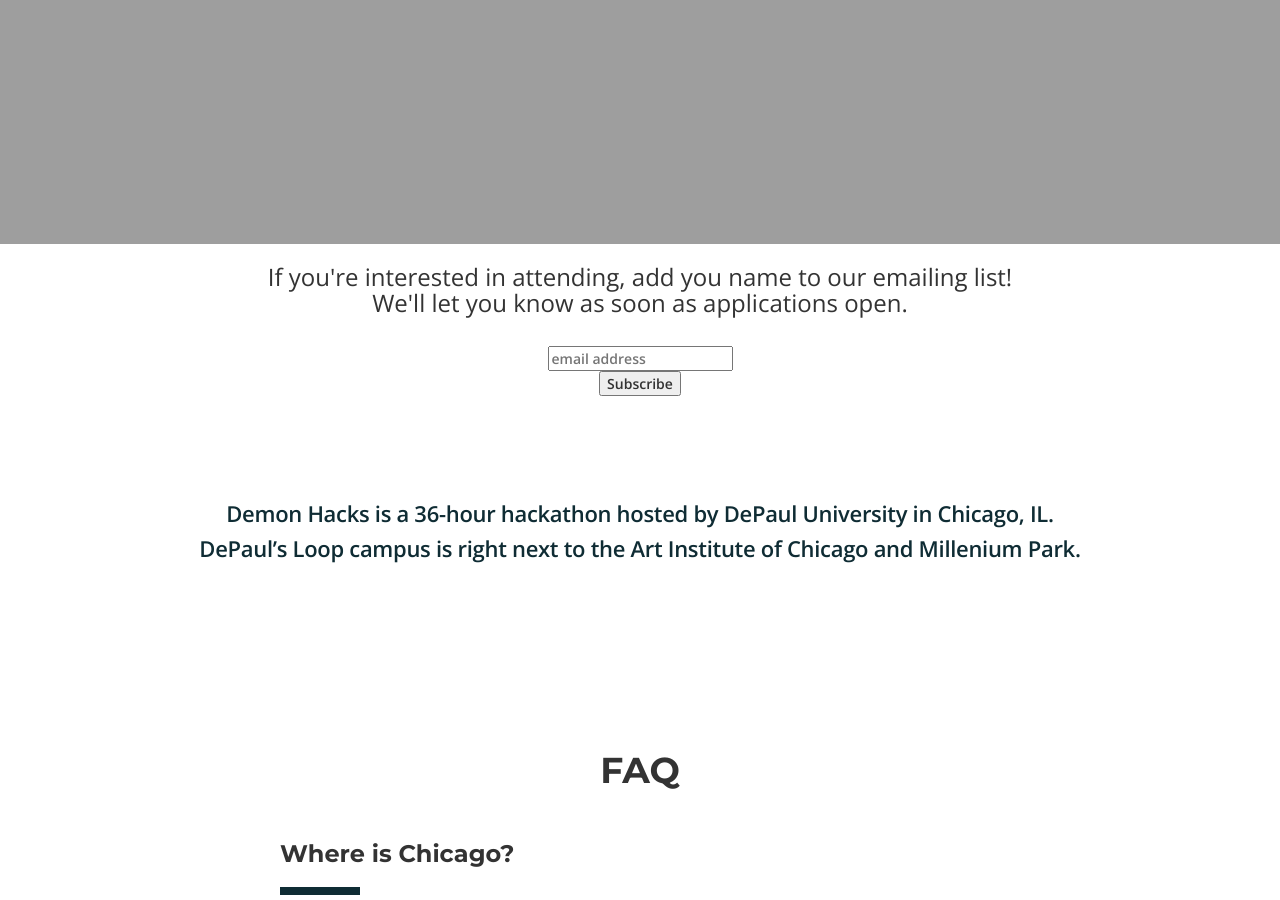
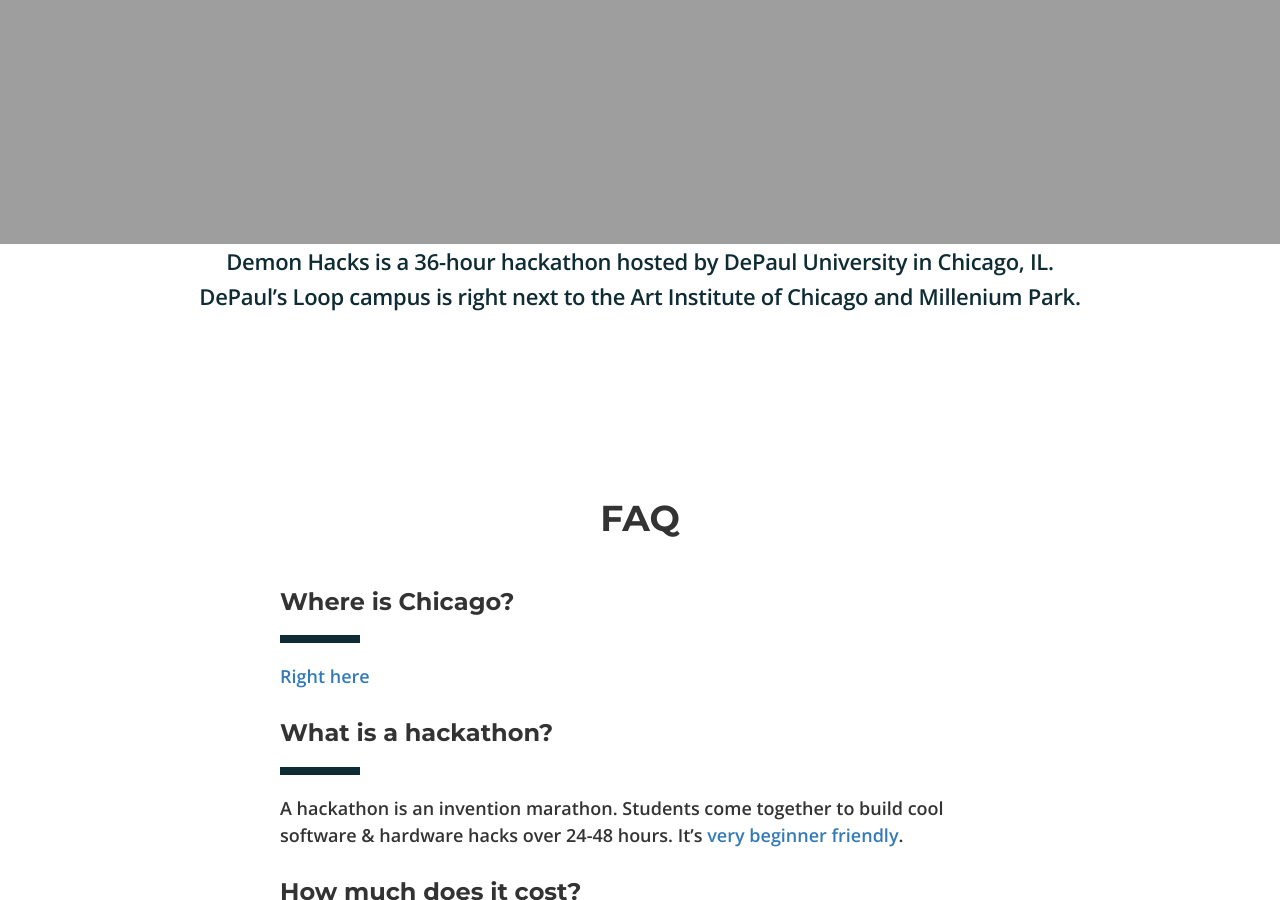
Before and after one commit to eselenic/demonhacks, a Jekyll site: the page built from index.html, in a window 1280 px wide and 900 px high, scrolled down 656 px. Built offline with Jekyll 4.4.1, drawn with Linux system fonts in a browser that asks for light colours; nearby versions of some CDN libraries; comment, search, counter and statistics services are not loaded; grey boxes are pictures that could not be loaded.

```diff
--- a/index.html
+++ b/index.html
@@ -7,20 +7,6 @@
 <section class="about">
   <div class="container">
     <div class="col-xs-12 col-sm-10 col-sm-offset-1 text-center text-align-left">
-	  <!-- start email collector -->
-	  <link href="//cdn-images.mailchimp.com/embedcode/horizontal-slim-10_7.css" rel="stylesheet" type="text/css">
-	  <div id="mc_embed_signup" style='background:#fff; clear:left; font:14px Helvetica,Arial,sans-serif; width:100%;'>
-			<form action="//demonhacks.us14.list-manage.com/subscribe/post?u=d649f9cdfe97eb9dcba7c6ead&amp;id=337763448d" method="post" id="mc-embedded-subscribe-form" name="mc-embedded-subscribe-form" class="validate" target="_blank" novalidate>
-				<div id="mc_embed_signup_scroll">
-				<h3>If you're interested in attending, add you name to our emailing list!<br> We'll let you know as soon as applications open.</h3><br>
-				<input type="email" value="" name="EMAIL" class="email" id="mce-EMAIL" placeholder="email address" required>
-				<!-- real people should not fill this in and expect good things - do not remove this or risk form bot signups-->
-				<div style="position: absolute; left: -5000px;" aria-hidden="true"><input type="text" name="b_d649f9cdfe97eb9dcba7c6ead_337763448d" tabindex="-1" value=""></div>
-				<div class="clear"><input type="submit" value="Subscribe" name="subscribe" id="mc-embedded-subscribe" class="button"></div>
-				</div>
-			</form>
-		</div><br><br><br><br><br>
-		<!-- end email collector -->
 		{{ site.event.about.description | markdownify }}
     </div>
   </div>
```
